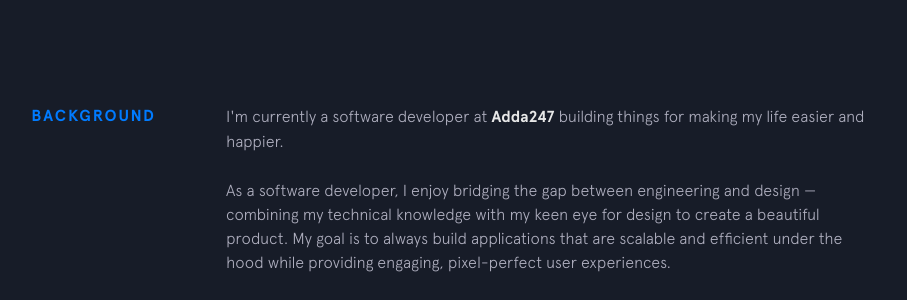
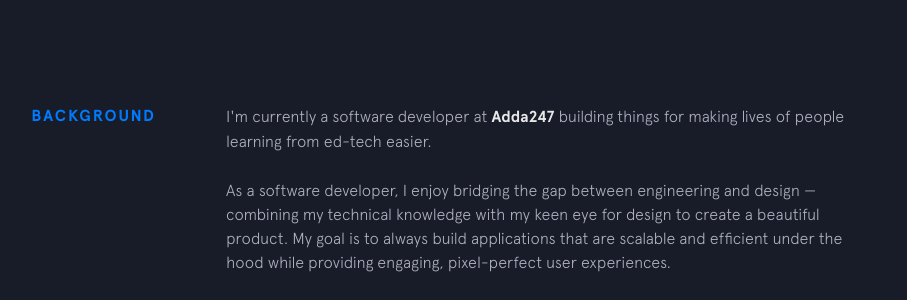
Before and after one commit to mohitkum4r/mohitkum4r.github.io, a Jekyll site: the page built from index.html, in a window 1280 px wide and 900 px high, scrolled down 743 px. Shown: the part 153-453 px from the top of the window, without its empty margins (224-1131 px from the left). Built offline with Jekyll 4.4.1, drawn with Linux system fonts in a browser that asks for light colours; nearby versions of some CDN libraries.

Commit message:
Update background.html

```diff
--- a/_includes/background.html
+++ b/_includes/background.html
@@ -3,7 +3,7 @@
   <div class="section__content">
     <p>
       I'm currently a software developer at
-      <a class="underline-link" href="https://www.adda247.com/" target="_blank">Adda247</a> building things for making my life easier and happier.
+      <a class="underline-link" href="https://www.adda247.com/" target="_blank">Adda247</a> building things for making lives of people learning from ed-tech easier.
     </p>
 
     <p>
```
